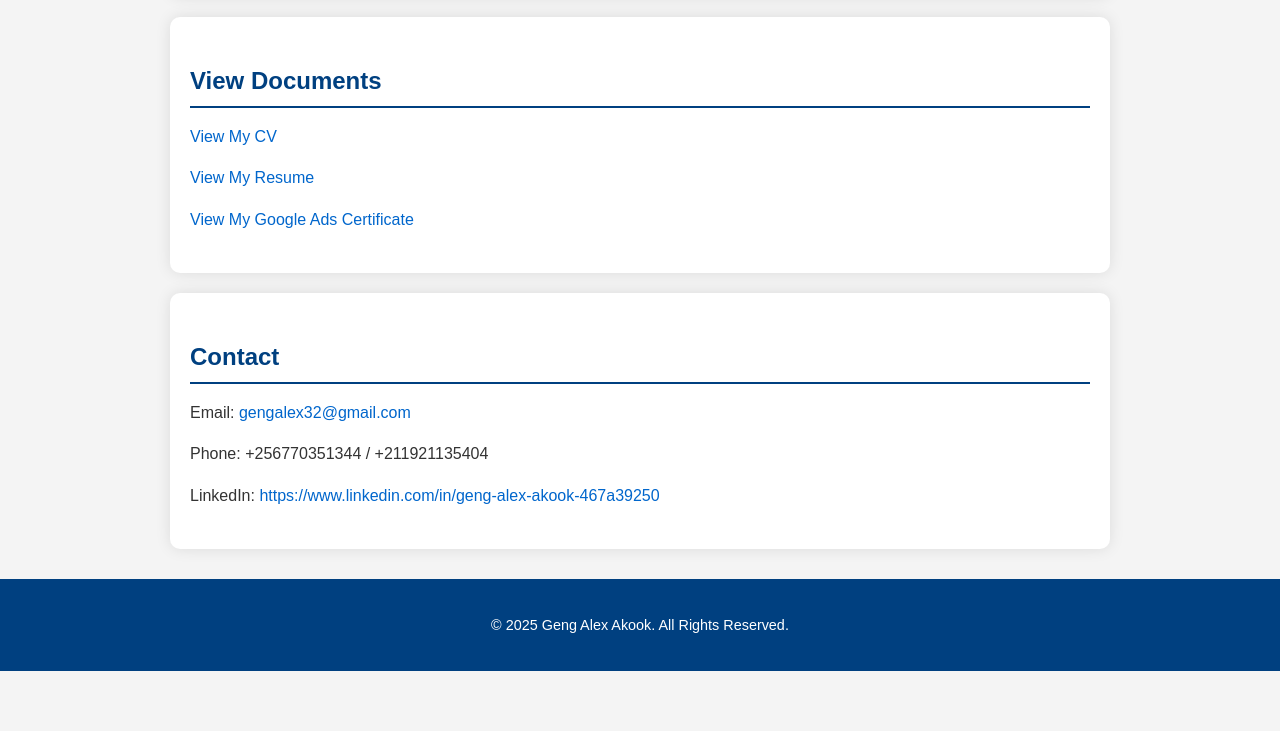
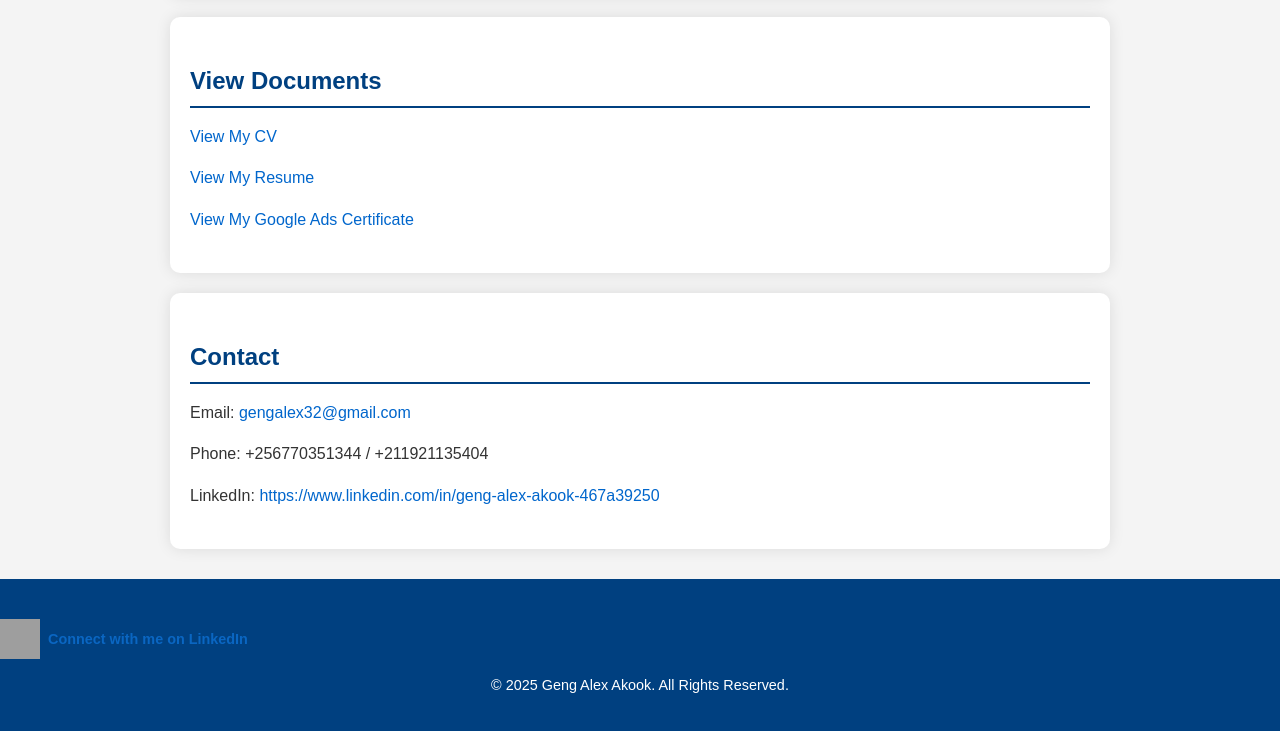
Before and after one commit to gengalex/gengalexakook.github.io, a plain HTML site: page index.html in a window 1280 px wide. Shown: the part 2394-3125 px from the top of the page. Before the commit the page ends 3065 px from the top, so only its background shows below. Drawn offline with Linux system fonts and the light colour scheme; grey boxes are pictures that could not be loaded.

Commit message:
Update index.html

```diff
--- a/index.html
+++ b/index.html
@@ -148,6 +148,18 @@
 </section>
 
 <footer>
+  <!-- LinkedIn Profile Badge -->
+<div style="display: flex; align-items: center; gap: 10px; margin-top: 20px;">
+    <a href="https://www.linkedin.com/in/geng-alex-akok" target="_blank"
+       style="display: flex; align-items: center; text-decoration: none; color: #0A66C2; font-weight: bold;">
+        <!-- LinkedIn Icon -->
+        <img src="https://cdn-icons-png.flaticon.com/512/174/174857.png"
+             alt="LinkedIn" width="40" height="40" style="margin-right: 8px;">
+        <!-- Badge Text -->
+        <span>Connect with me on LinkedIn</span>
+    </a>
+</div>
+
 <p>&copy; 2025 Geng Alex Akook. All Rights Reserved.</p>
 </footer>
 
```
